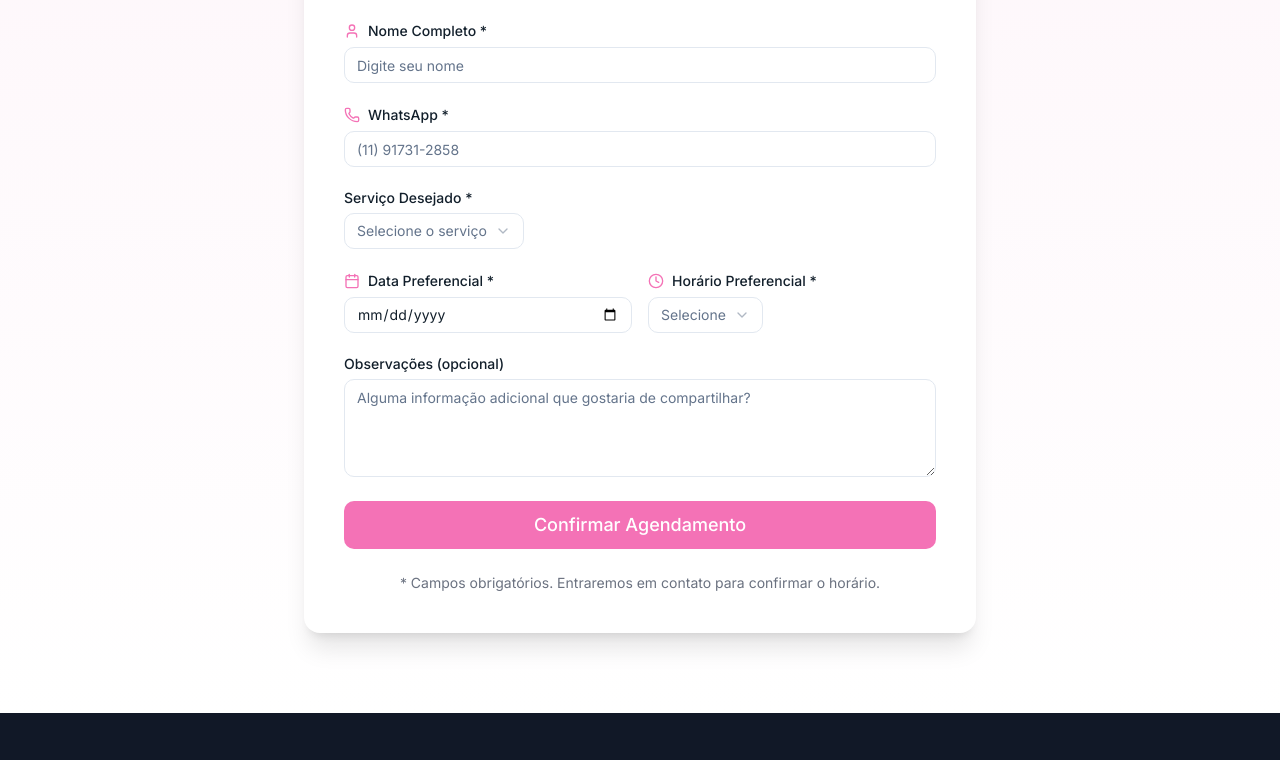
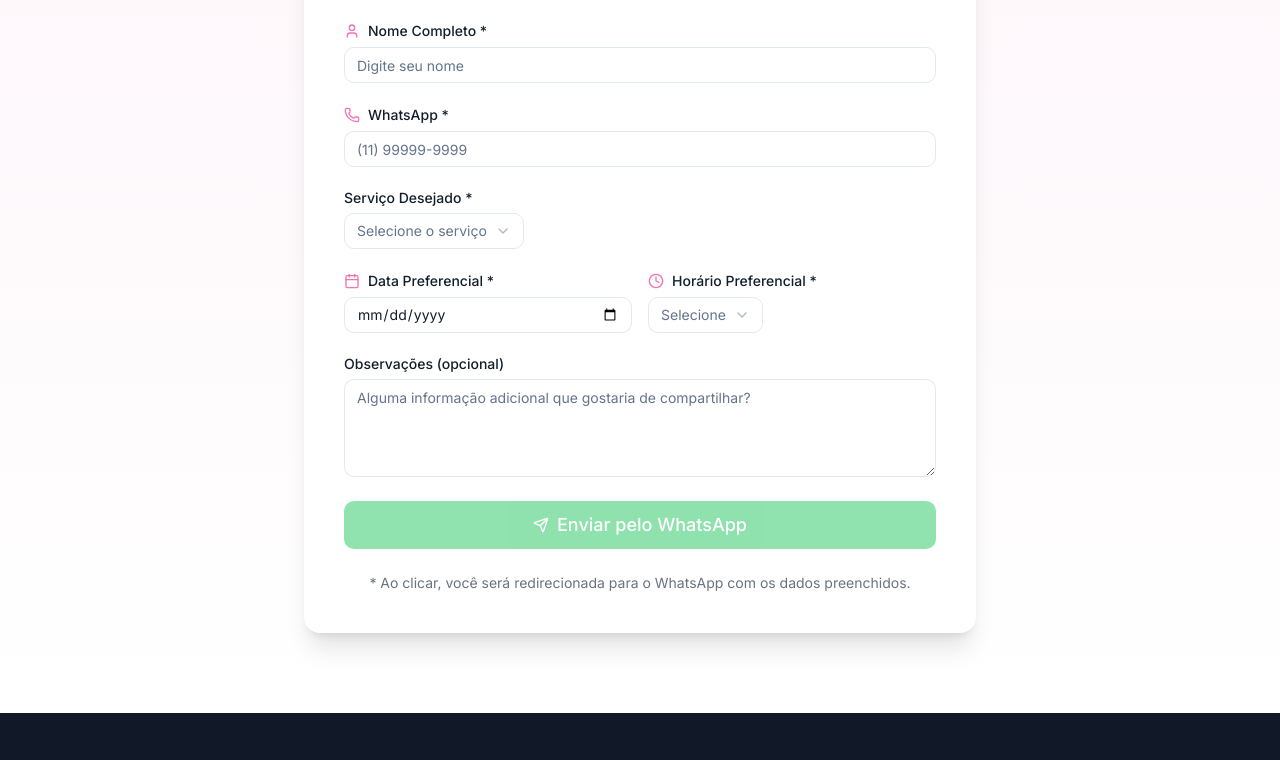
Before and after one commit to llopes0610/arrasousobrancelhas, a Next.js app: page /agendamento in a window 1280 px wide. Shown: the part 665-1425 px from the top of the page. Built offline with nearby package versions, Linux system fonts and the light colour scheme; a web font is replaced by a local one.

Commit message:
ajustando agendamento

```diff
--- a/src/components/agendamento/BookingForm.tsx
+++ b/src/components/agendamento/BookingForm.tsx
@@ -12,11 +12,18 @@ import {
   SelectTrigger,
   SelectValue,
 } from "@/components/ui/select";
-import { toast } from "sonner";  // ✅ CORRETO
-import { Calendar, Clock, User, Phone } from "lucide-react";
+import { Calendar, Clock, User, Phone, Send } from "lucide-react";
+
+const services: Record<string, string> = {
+  design: "Design de Sobrancelhas",
+  "design-henna": "Design + Henna",
+  coloracao: "Coloração de Sobrancelhas",
+  alongamento: "Alongamento de Cílios",
+  limpeza: "Limpeza de Pele",
+  depilacao: "Depilação Facial",
+};
 
 export default function BookingForm() {
-  const [loading, setLoading] = useState(false);
   const [formData, setFormData] = useState({
     name: "",
     whatsapp: "",
@@ -26,32 +33,40 @@ export default function BookingForm() {
     notes: "",
   });
 
-  const handleSubmit = async (e: React.FormEvent) => {
+  const formatDate = (dateString: string) => {
+    if (!dateString) return "";
+    const [year, month, day] = dateString.split("-");
+    return `${day}/${month}/${year}`;
+  };
+
+  const handleSubmit = (e: React.FormEvent) => {
     e.preventDefault();
-    setLoading(true);
 
-    // Simular envio
-    await new Promise((resolve) => setTimeout(resolve, 1500));
+    // Monta a mensagem para o WhatsApp
+    const serviceName = services[formData.service] || formData.service;
 
-    console.log("Dados do agendamento:", formData);
+    const message = `✨ *NOVO AGENDAMENTO - Arrasou Sobrancelhas* ✨
 
-    // ✅ Usar toast do Sonner
-    toast.success("Agendamento Recebido! 🎉", {
-      description: "Entraremos em contato em breve para confirmar seu horário. Obrigada!",
-    });
+👤 *Nome:* ${formData.name}
+📱 *WhatsApp:* ${formData.whatsapp}
+💅 *Serviço:* ${serviceName}
+📅 *Data:* ${formatDate(formData.date)}
+🕐 *Horário:* ${formData.time}
+${formData.notes ? `📝 *Observações:* ${formData.notes}` : ""}
 
-    // Limpar formulário
-    setFormData({
-      name: "",
-      whatsapp: "",
-      service: "",
-      date: "",
-      time: "",
-      notes: "",
-    });
+Aguardo confirmação da disponibilidade! 😊`;
 
-    setLoading(false);
+    // Número do WhatsApp da designer (sem o 9 extra se necessário)
+    const phoneNumber = "5511917312858";
+
+    // Codifica a mensagem para URL
+    const encodedMessage = encodeURIComponent(message);
+
+    // Abre o WhatsApp com a mensagem
+    window.open(`https://wa.me/${phoneNumber}?text=${encodedMessage}`, "_blank");
   };
+
+  const isFormValid = formData.name && formData.whatsapp && formData.service && formData.date && formData.time;
 
   return (
     <form onSubmit={handleSubmit} className="space-y-6">
@@ -78,7 +93,7 @@ export default function BookingForm() {
           id="whatsapp"
           required
           type="tel"
-          placeholder="(11) 91731-2858"
+          placeholder="(11) 99999-9999"
           value={formData.whatsapp}
           onChange={(e) => setFormData({ ...formData, whatsapp: e.target.value })}
         />
@@ -162,14 +177,15 @@ export default function BookingForm() {
 
       <Button
         type="submit"
-        disabled={loading}
-        className="w-full bg-arrasou-400 hover:bg-arrasou-500 text-white py-6 text-lg"
+        disabled={!isFormValid}
+        className="w-full bg-green-500 hover:bg-green-600 text-white py-6 text-lg gap-2"
       >
-        {loading ? "Enviando..." : "Confirmar Agendamento"}
+        <Send className="h-5 w-5" />
+        Enviar pelo WhatsApp
       </Button>
 
       <p className="text-sm text-gray-500 text-center">
-        * Campos obrigatórios. Entraremos em contato para confirmar o horário.
+        * Ao clicar, você será redirecionada para o WhatsApp com os dados preenchidos.
       </p>
     </form>
   );
```
